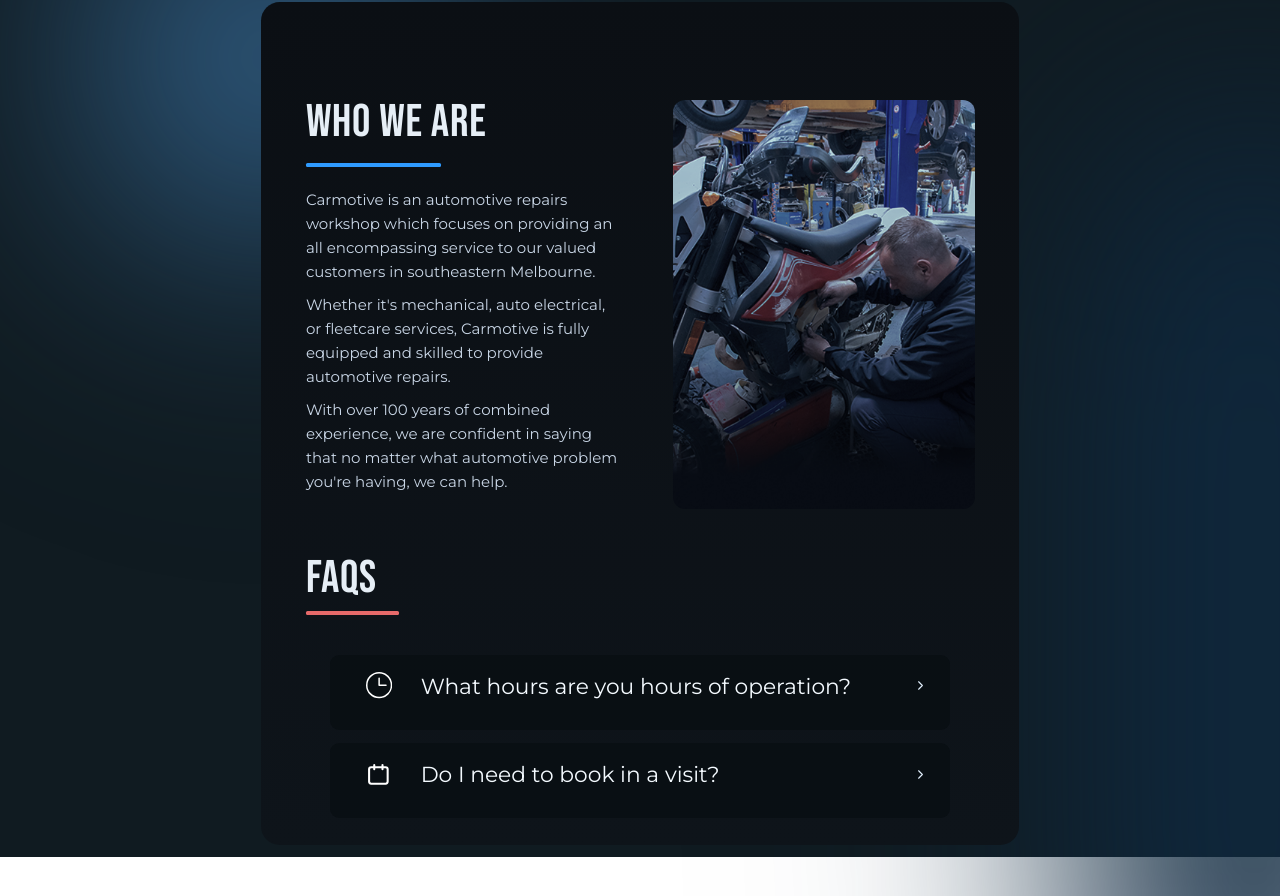
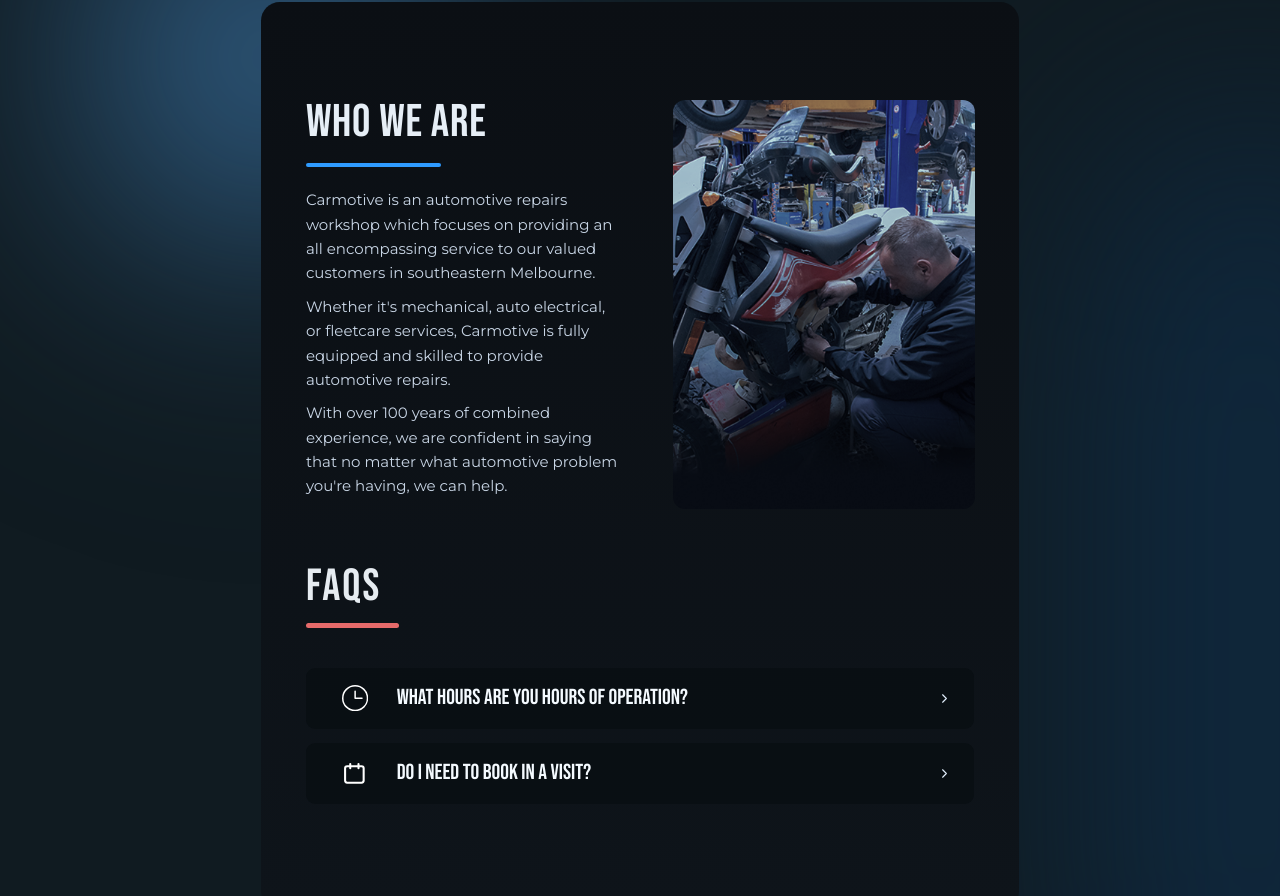
Before and after one commit to bibkin-maks/CarMotive, a Next.js app: page / in a window 1280 px wide. Shown: the part 1207-2103 px from the top of the page. Before the commit the page ends 2064 px from the top, so only its background shows below. Built offline with nearby package versions, Linux system fonts and the light colour scheme.

Commit message:
Setted up the map and footer

```diff
--- a/src/app/globals.css
+++ b/src/app/globals.css
@@ -1,5 +1,4 @@
 @import url('https://fonts.googleapis.com/css2?family=Bebas+Neue&display=swap');
-@import url('https://fonts.googleapis.com/css2?family=Bebas+Neue&family=Montserrat:ital,wght@0,100..900;1,100..900&display=swap');
 @import url('https://fonts.googleapis.com/css2?family=Montserrat:ital,wght@0,100..900;1,100..900&display=swap');
 
 @import "tailwindcss";
--- a/src/components/faq.tsx
+++ b/src/components/faq.tsx
@@ -31,149 +31,101 @@
 }: Props) {
   const [openId, setOpenId] = useState<string | null>(null);
 
-  // layout constants
-  const paddingTop = 130;
-  const sidePadding = 60;
-
-  const headingSize = 61;
-  const gapHeadingUnderline = 23;
-  const underline1Width = 180;
-
-  const imageWidth = 402;
-  const imageHeight = 545;
-  const imageRadius = 16;
-  const gapBetweenImageAndText = 68;
-
-  const infoWidth = 892;
-  const infoHeadingSize = 29;
-  const infoDescriptionSize = 20;
-  const infoPaddingTB = 35;
-
-  const containerWidth = '1011px'
-  const containerStyle: React.CSSProperties = {
-    paddingTop,
-    paddingLeft: sidePadding,
-    paddingRight: sidePadding,
-    width: containerWidth,
-    background: "linear-gradient(180deg, #0b0f14 0%, #0e141a 100%)",
-    color: "#E6EEF6",
-  };
-
-  const mainHeadingStyle: React.CSSProperties = {
-    fontFamily: "'Bebas Neue', system-ui, sans-serif",
-    fontSize: headingSize,
-    letterSpacing: 1,
-    margin: 0,
-    lineHeight: 1,
-  };
-
   return (
-    <section style={containerStyle} className={className}>
-      {/* Main heading - stays at top */}
-      <div style={{ display: "flex" }}>
+    <section
+      className={`pt-[130px] px-[60px] w-[1011px] h-[1210px] bg-gradient-to-b from-[#0b0f14] to-[#0e141a] text-[#E6EEF6] ${className || ""}`}
+    >
+      {/* Main heading */}
+      <div className="flex">
         <div>
-          <h2 style={mainHeadingStyle}>{heading}</h2>
-          <div style={{ height: gapHeadingUnderline }} />
-          <div style={{ display: "flex", flexDirection: "column", gap: 8 }}>
+          <h2
+            style={{
+              fontFamily: "'Bebas Neue', sans-serif",
+              fontSize: "61px",
+              letterSpacing: "1px",
+              lineHeight: "1",
+              margin: 0,
+            }}
+          >
+            {heading}
+          </h2>
+          <div className="h-[23px]" />
+          <div className="flex flex-col gap-2">
             <div
-              style={{
-                width: underline1Width,
-                height: 6,
-                background: accentColor,
-                borderRadius: 2,
-              }}
-              aria-hidden
+              className="h-[6px] rounded-sm"
+              style={{ width: "180px", background: accentColor }}
             />
           </div>
-          <div style={{ height: 28 }} />
+          <div className="h-7" />
 
-          {/* Flex container for image and content */}
-          <div
-            style={{
-              display: "flex",
-              flexDirection: "row",
-              alignItems: "flex-start",
-              gap: gapBetweenImageAndText,
-            }}
-          >
-            {/* Content block (text + intro) */}
-            <div style={{ display: "flex" }}>
-              {/* Intro paragraphs */}
+          {/* Content block */}
+          <div className="flex items-start gap-[68px]">
+            <div>
               <div
+                className="text-[#C9D6E6] text-[20px] leading-relaxed mb-[22px] w-[422px] mr-[68px]"
                 style={{
-                  color: "#C9D6E6",
-                  fontSize: infoDescriptionSize,
-                  lineHeight: 1.6,
-                  marginBottom: 22,
-                  width: '422px',
-                  marginRight: '68px',
-                  fontFamily: "'Montserrat', system-ui, sans-serif",
+                  fontFamily: "'Montserrat', sans-serif",
                 }}
               >
-                <p style={{ marginTop: 0 }}>
-                  Carmotive is an automotive repairs workshop which focuses on providing an all encompassing
-                  service to our valued customers in southeastern Melbourne.
+                <p className="mt-0">
+                  Carmotive is an automotive repairs workshop which focuses on
+                  providing an all encompassing service to our valued customers
+                  in southeastern Melbourne.
                 </p>
 
-                <p style={{ marginTop: 12 }}>
-                  Whether it's mechanical, auto electrical, or fleetcare services, Carmotive is fully
-                  equipped and skilled to provide automotive repairs.
+                <p className="mt-3">
+                  Whether it's mechanical, auto electrical, or fleetcare
+                  services, Carmotive is fully equipped and skilled to provide
+                  automotive repairs.
                 </p>
 
-                <p style={{ marginTop: 12 }}>
-                  With over 100 years of combined experience, we are confident in saying that no matter what
-                  automotive problem you're having, we can help.
+                <p className="mt-3">
+                  With over 100 years of combined experience, we are confident
+                  in saying that no matter what automotive problem you're
+                  having, we can help.
                 </p>
               </div>
             </div>
           </div>
         </div>
 
-        {/* Image block */}
-        <div
-          style={{
-            width: imageWidth,
-            height: imageHeight,
-            flexShrink: 0,
-            borderRadius: imageRadius,
-            overflow: "hidden",
-          }}
-        >
+        {/* Image */}
+        <div className="w-[402px] h-[545px] shrink-0 rounded-[16px] overflow-hidden">
           <img
             src={imageSrc}
             alt="Workshop"
-            style={{
-              width: "100%",
-              height: "100%",
-              objectFit: "cover",
-              display: "block",
-            }}
+            className="w-full h-full object-cover block"
           />
         </div>
       </div>
 
       {/* FAQ section */}
-      <div style={{ marginTop: 60, maxWidth: infoWidth }}>
+      <div className="mt-[60px] max-w-[892px]">
         {/* FAQ heading */}
-        <div style={{ marginTop: 8, marginBottom: 18 }}>
-          <h3 style={mainHeadingStyle}>FAQS</h3>
-          <div style={{ height: 12 }} />
-          <div style={{ width: 124, height: 6, background: "#E66A6A", borderRadius: 2 }} />
+        <div className="mt-2 mb-[18px]">
+          <h3
+            style={{
+              fontFamily: "'Bebas Neue', sans-serif",
+              letterSpacing: "3px",
+              margin: 0,
+              fontSize: "60px",
+              lineHeight: "1.2",
+              color: "#f4fafff0",
+            }}
+          >
+            FAQS
+          </h3>
+          <div className="h-3" />
+          <div className="w-[124px] h-[6px] rounded-sm bg-[#E66A6A]" />
         </div>
 
         {/* FAQ items */}
         <div
           role="region"
           aria-label="About and FAQs"
-          style={{
-            borderRadius: 16,
-            paddingTop: infoPaddingTB,
-            paddingBottom: infoPaddingTB,
-            paddingLeft: 32,
-            paddingRight: 32,
-          }}
+          className="rounded-2xl py-[35px]"
         >
-          <div style={{ display: "grid", gap: 18 }}>
+          <div className="grid gap-[18px]">
             {items.map((it, index) => {
               const isOpen = openId === it.id;
               return (
@@ -185,68 +137,45 @@
                   onBlur={() => setOpenId(null)}
                   tabIndex={0}
                   aria-expanded={isOpen}
-                  style={{
-                    display: "block",
-                    width: "100%",
-                    borderRadius: 12,
-                    overflow: "hidden",
-                    background: "rgba(6,11,15,0.55)",
-                    transition: "box-shadow 180ms ease, transform 180ms ease",
-                    boxShadow: isOpen ? "0 10px 30px rgba(0,0,0,0.5)" : "none",
-                    cursor: "pointer",
-                  }}
+                  className={`block w-full rounded-xl overflow-hidden bg-[rgba(6,11,15,0.55)] cursor-pointer transition-all duration-200 ${
+                    isOpen ? "shadow-[0_10px_30px_rgba(0,0,0,0.5)]" : ""
+                  }`}
                 >
-                  <div
-                    style={{
-                      display: "flex",
-                      alignItems: "center",
-                      padding: "20px 22px",
-                    }}
-                  >
+                  <div className="flex items-center px-[22px] py-[20px]">
                     <div
-                      style={{
-                        width: 42,
-                        height: 42,
-                        borderRadius: 999,
-                        display: "flex",
-                        alignItems: "center",
-                        justifyContent: "center",
-                        flexShrink: 0,
-                        color: "#fff",
-                        marginLeft: '22px',
-                        marginRight: '35px'
-                      }}
+                      className="w-[42px] h-[42px] rounded-full flex items-center justify-center shrink-0 text-white ml-[22px] mr-[35px]"
                       aria-hidden
                     >
-                      {/* Use IconClock for first item, ScheduleIcon for second */}
-                      {index === 0 ? <IconClock width='33px' height='33px' /> : <ScheduleIcon width='33px' height='33px'/>}
+                      {index === 0 ? (
+                        <IconClock width="33px" height="33px" />
+                      ) : (
+                        <ScheduleIcon width="33px" height="33px" />
+                      )}
                     </div>
 
                     <h4
                       style={{
-                        fontFamily: "'Montserrat', system-ui, sans-serif",
-                        fontWeight: '400',
+                        fontFamily: 'Bebas Neue',
+                        fontWeight: 400,
                         margin: 0,
-                        fontSize: infoHeadingSize,
-                        lineHeight: 1.2,
+                        fontSize: "29px",
+                        lineHeight: "1.2",
                         color: "#F4FAFF",
                       }}
                     >
                       {it.title}
                     </h4>
 
-                    <div style={{ flex: 1 }} />
+                    <div className="flex-1" />
 
                     <svg
                       width="20"
                       height="20"
                       viewBox="0 0 24 24"
                       fill="none"
-                      style={{
-                        transform: isOpen ? "rotate(90deg)" : "rotate(0deg)",
-                        transition: "transform 180ms ease",
-                        marginRight: 8,
-                      }}
+                      className={`mr-2 transition-transform duration-200 ${
+                        isOpen ? "rotate-90" : "rotate-0"
+                      }`}
                       aria-hidden
                     >
                       <path
@@ -260,20 +189,22 @@
                   </div>
 
                   <div
+                    className={`overflow-hidden transition-all duration-300 ${
+                      isOpen
+                        ? "max-h-[400px] opacity-100 py-4 px-[120px]"
+                        : "max-h-0 opacity-0 py-0 px-[120px]"
+                    }`}
                     style={{
-                      fontFamily: "'Montserrat', system-ui, sans-serif",
-                      maxHeight: isOpen ? 400 : 0,
-                      transition: "max-height 260ms ease, opacity 260ms ease, padding 200ms ease",
-                      opacity: isOpen ? 1 : 0,
-                      // Apply paddingLeft conditionally to avoid affecting closed state
-                      padding: "0px 137px 18px 120px" ,
-                      lineHeight: 1.6,
+                      fontFamily: "'Montserrat', sans-serif",
+                      fontSize: "22px",
+                      lineHeight: "1.6",
                       color: "#C9D6E6",
-                      overflow: "hidden",
-                      fontSize: '22px',
+                      marginTop: isOpen ? '-25px' : '0px',
                     }}
                   >
+                    <span style={{fontFamily: 'Montserrat, sans-serif, system-ui ', fontWeight: 400}}>
                     {it.body}
+                    </span>
                   </div>
                 </article>
               );
--- a/src/components/new_header.tsx
+++ b/src/components/new_header.tsx
@@ -10,7 +10,7 @@
         <img
           src="/image/logo.png"
           alt="Logo"
-          className="absolute left-8 top-3 w-[100px] h-[39px]"
+          className="absolute left-8 top-3 w-[93px] h-[39px]"
         />
 
         {/* Navigation */}
@@ -23,6 +23,7 @@
               {item}
             </span>
           ))}
+          <div className="rounded-2xl bg-red absolute w-[100] h-[40]"></div>
         </nav>
 
         {/* CTA button */}
--- a/tailwind.config.mjs
+++ b/tailwind.config.mjs
@@ -1,14 +1,5 @@
-module.exports = {
-  content: [
-    "./src/**/*.{js,jsx,ts,tsx}",
-    "./public/index.html"
-  ],
-  theme: {
-    extend: {
-      fontFamily: {
-        bebas: ['"Bebas Neue"', 'sans-serif'],
-      },
-    },
-  },
+export default {
+  content: ["./src/**/*.{js,ts,jsx,tsx}"],
+  theme: { extend: {} },
   plugins: [],
-}
+};
```
Also changed, not shown: src/app/page.tsx (+13 -1 lines), src/components/maps.tsx (added).
